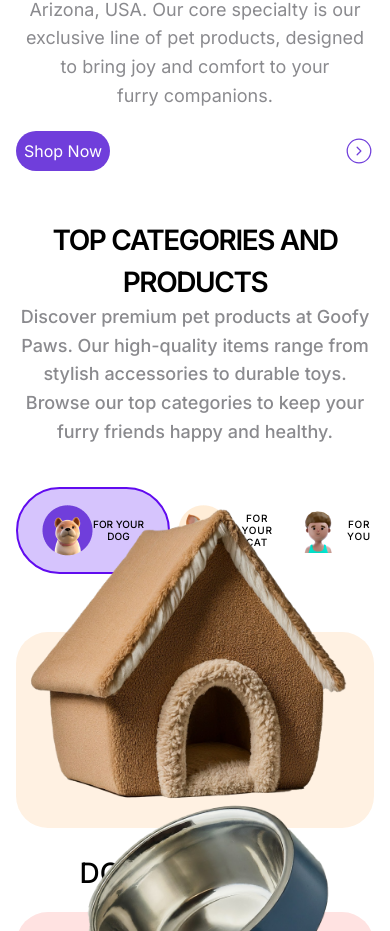
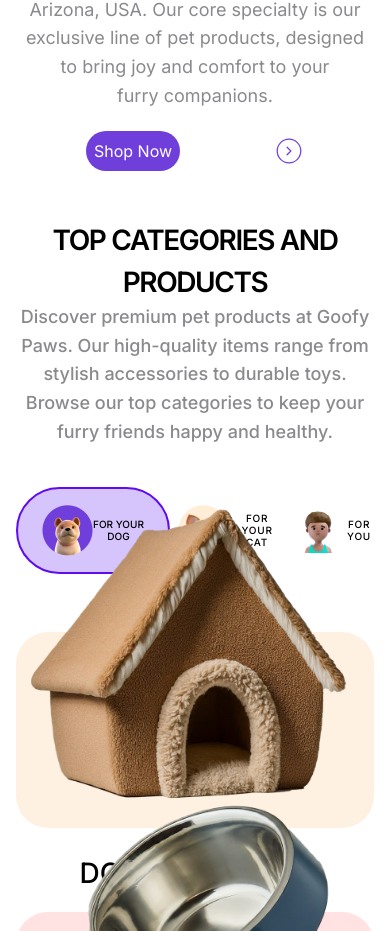
Before and after one commit to almaazkhan1055/goofy-paws, a Next.js app: page / in a window 390 px wide. Shown: the part 2313-3244 px from the top of the page. Built offline with nearby package versions, Linux system fonts and the light colour scheme.

Commit message:
buttons issue fixed fully

```diff
--- a/src/components/about/index.js
+++ b/src/components/about/index.js
@@ -31,7 +31,7 @@
               Our core specialty is our exclusive line of pet products, designed
               to bring joy and comfort to your furry companions.
             </h2>
-            <div className="flex items-center gap-6 mt-5 sm:justify-normal justify-between">
+            <div className="flex items-center gap-6 mt-5 sm:justify-normal justify-evenly">
               <Button text="Shop Now" padding="p-2" />
               <CiCircleChevRight className="text-[#703EDB] sm:text-[50px] text-[30px]" />
             </div>
```
